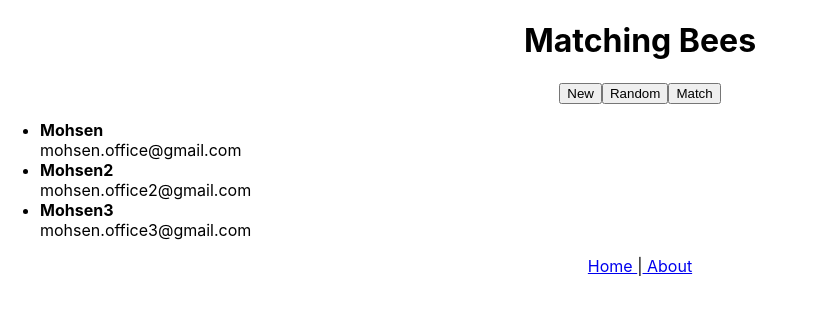
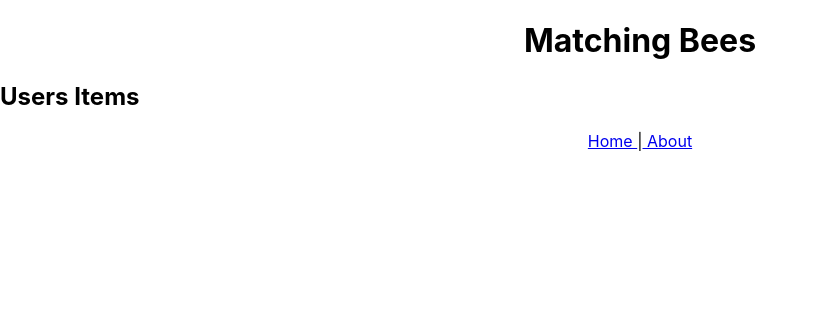
Before and after one commit to mohsenoffice/matching-bees, a React (Create React App) app in the folder client/: page / in a window 1280 px wide. Shown: the top 314 px of the page, without its empty margins (0-817 px from the left). Built offline with nearby package versions, Linux system fonts and the light colour scheme.

Commit message:
init redux

```diff
--- a/client/package.json
+++ b/client/package.json
@@ -9,8 +9,11 @@
     "prop-types": "^15.7.2",
     "react": "^16.12.0",
     "react-dom": "^16.12.0",
+    "react-redux": "^7.1.3",
     "react-router-dom": "^5.1.2",
-    "react-scripts": "3.3.1"
+    "react-scripts": "3.3.1",
+    "redux": "^4.0.5",
+    "redux-thunk": "^2.3.0"
   },
   "scripts": {
     "start": "react-scripts start",
--- a/client/src/components/containers/Users.js
+++ b/client/src/components/containers/Users.js
@@ -1,21 +1,28 @@
 import React, {Component} from 'react'
 import UsersItemListing from '../presentation/UsersItemListing';
+import { connect } from 'react-redux'
 
 class Users extends Component {
     render() {
-        return ( <div>
-                    <div align="center">
-                    <button type="submit">New</button>
-                    <button type="submit">Random</button>
-                    <button type="submit">Match</button>
-                         </div>
-                    <ul>
-                        <li><UsersItemListing id="1" name="Mohsen" mail="mohsen.office@gmail.com" /></li>
-                        <li><UsersItemListing id="2" name="Mohsen2" mail="mohsen.office2@gmail.com" /></li>
-                        <li><UsersItemListing id="3" name="Mohsen3" mail="mohsen.office3@gmail.com" /></li>
-                    </ul>
-                </div>)
+        const usersItems = this.props.users.map( (users, i) => {
+            return ( <li key={i}><UsersItemListing data = {users} /></li> );
+        });
+
+        return (
+            <div>
+                <h2>Users Items</h2>
+                <ul>
+                    {usersItems}
+                </ul>
+            </div>
+        )
     }
 }
 
-export default Users;
+const mapStateToProps = state => {
+    return {
+        users: state.users.users
+    }
+}
+
+export default connect(mapStateToProps)(Users)
--- /dev/null
+++ b/client/src/constants/actionTypes.js
@@ -0,0 +1,3 @@
+export default {
+    USERS_RECEIVED: 'USERS_RECEIVED'
+  }
--- /dev/null
+++ b/client/src/reducers/usersReducer.js
@@ -0,0 +1,20 @@
+import constants from '../constants/actionTypes'
+
+var initialState = {
+  users: []
+}
+
+export default (state = initialState, action) => {
+
+  var updated = Object.assign({}, state)
+
+  switch(action.type) {
+
+    case constants.USERS_RECEIVED:
+      updated['users'] = action.users
+      return updated
+
+    default:
+      return state
+    }
+}
--- /dev/null
+++ b/client/src/stores/store.js
@@ -0,0 +1,14 @@
+import { createStore, combineReducers, applyMiddleware } from 'redux';
+import thunk from 'redux-thunk';
+import usersReducer from '../reducers/usersReducer';
+
+const store = createStore(
+  combineReducers({
+    users: usersReducer
+  }),
+  applyMiddleware(
+    thunk
+  )
+);
+
+export default store;
```
Also changed, not shown: client/src/App.js (+8 -1 lines), client/src/components/presentation/UsersItemListing.js (+5 -3 lines), 2 other files (tests, documents, lock files or other folders).
